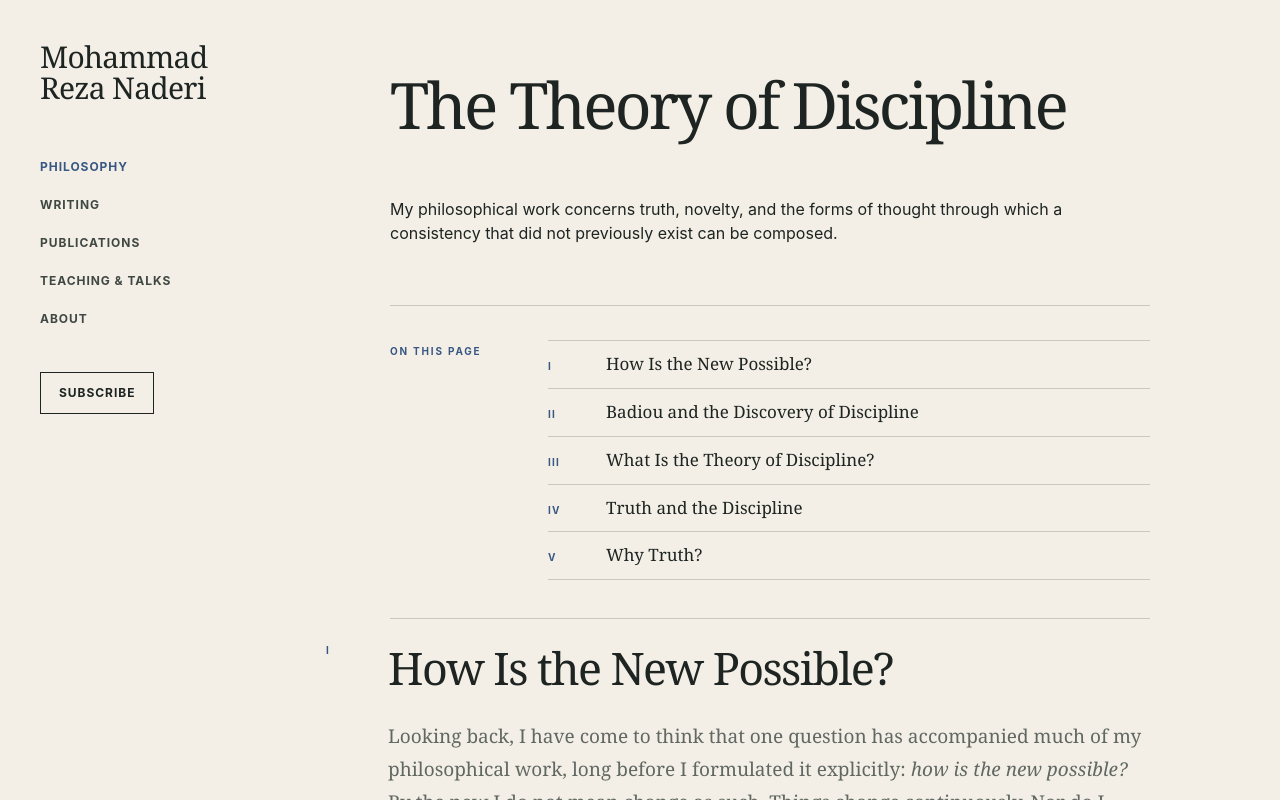
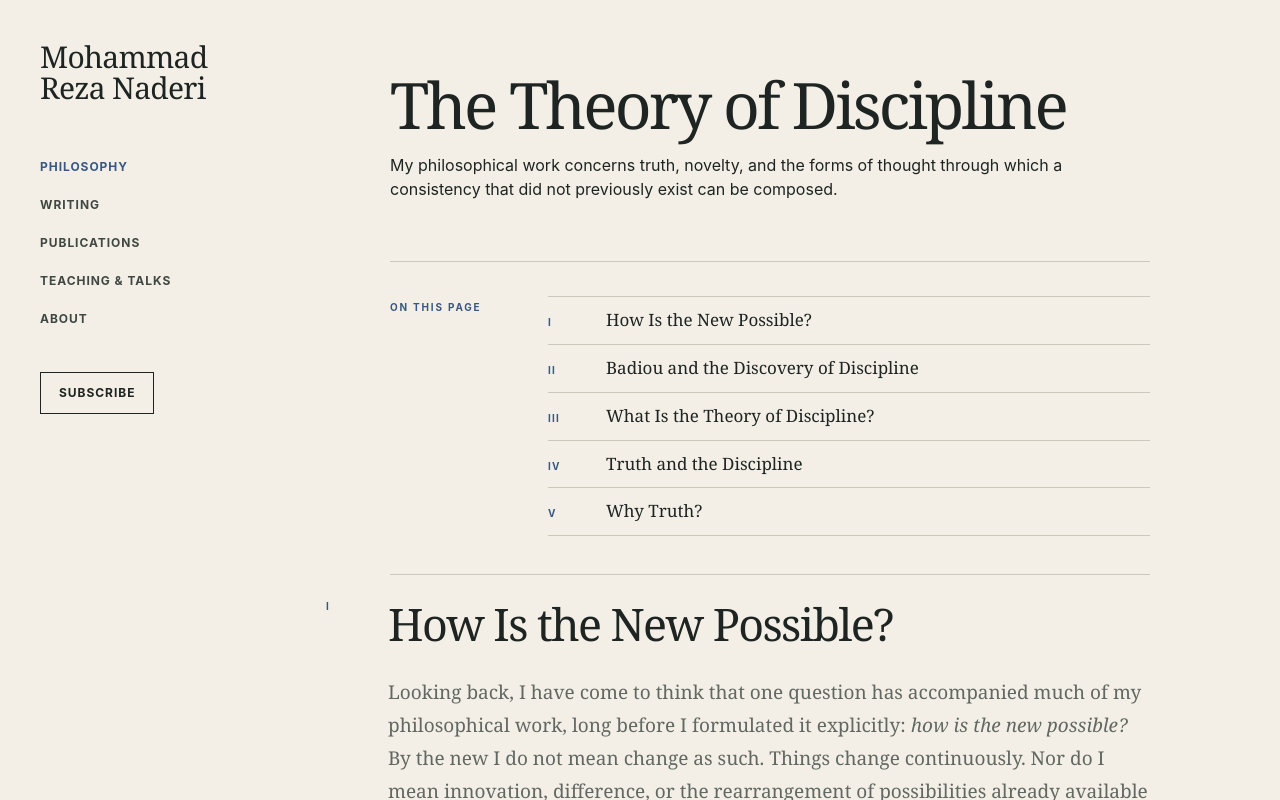
Before and after one commit to mohammad-naderi/mrnaderi.org, a Next.js app: page /philosophy in a window 1280 px wide. Shown: the top 800 px of the page. Built offline with nearby package versions, Linux system fonts and the light colour scheme.

Commit message:
Tighten philosophy title and subtitle spacing

```diff
--- a/app/philosophy-refinement.css
+++ b/app/philosophy-refinement.css
@@ -155,7 +155,7 @@ main:has(.philosophy-opening) .content-section {
   main:has(.philosophy-opening) .page-intro > p:last-child {
     max-width: 700px;
     margin-top: 0;
-    padding-top: 60px;
+    padding-top: 16px;
   }
 
   main:has(.philosophy-opening) .philosophy-contents {
```
